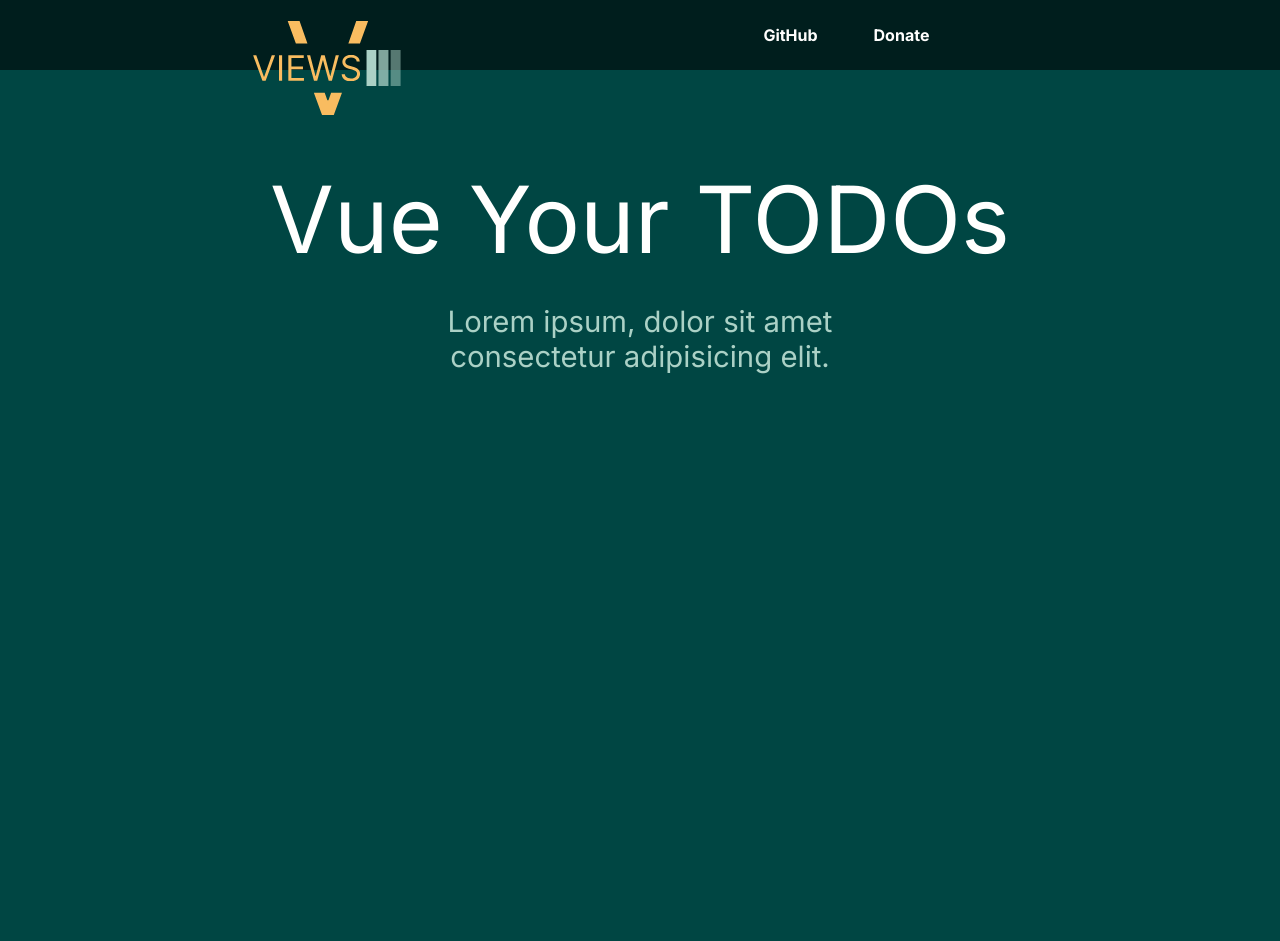
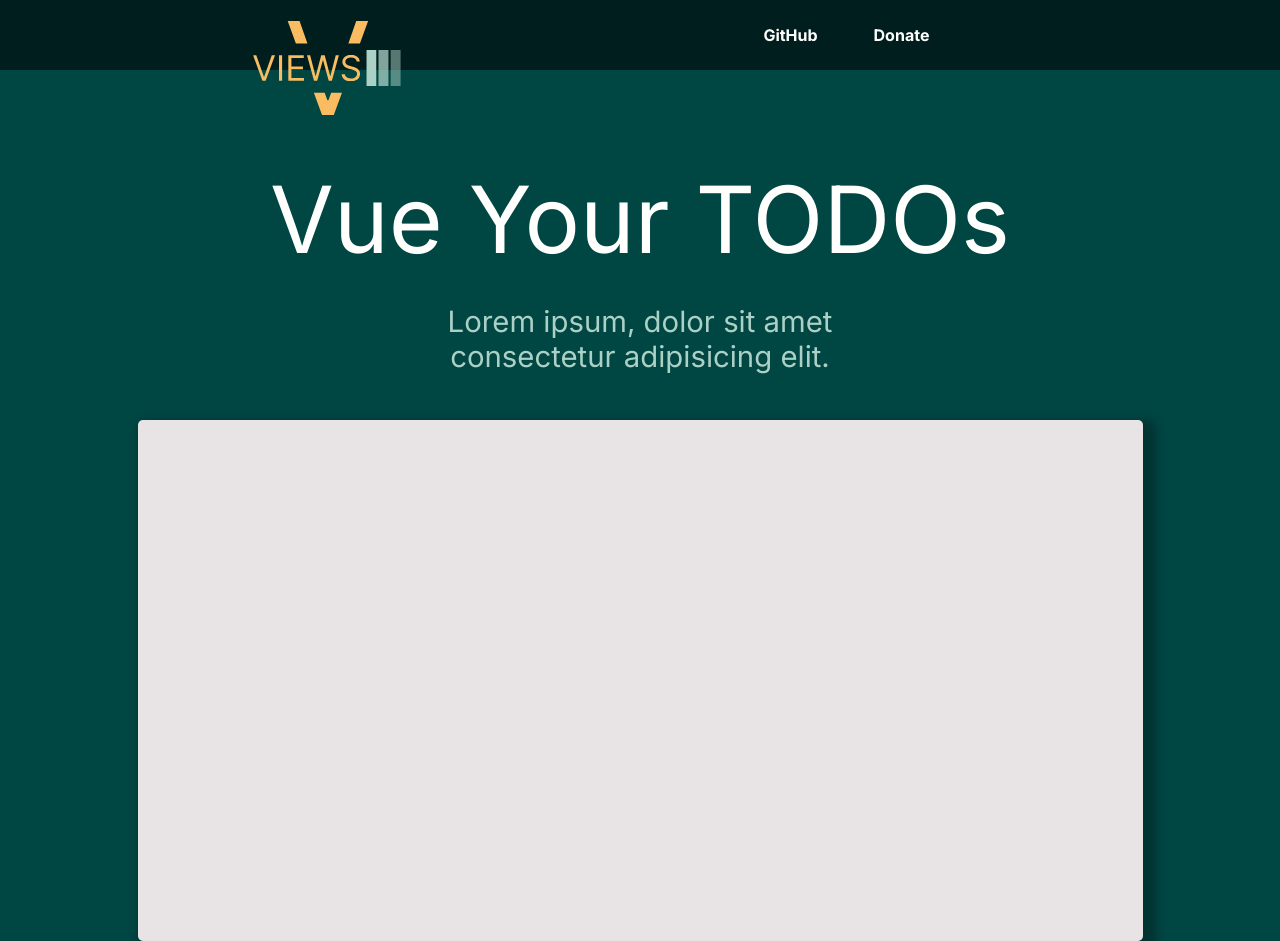
Before and after one commit to mahiv87/Views-by-Vue, a Vue app: page / in a window 1280 px wide. Before the commit the page ends 800 px from the top, so only its background shows below. Built offline with nearby package versions, Linux system fonts and the light colour scheme.

Commit message:
Todo files created

```diff
--- a/src/App.vue
+++ b/src/App.vue
@@ -3,6 +3,7 @@
 // Check out https://vuejs.org/api/sfc-script-setup.html#script-setup
 import HelloWorld from './components/HelloWorld.vue';
 import NavVue from './components/Nav.vue';
+import Todos from './components/Todos/Todos.vue';
 </script>
 
 <template>
@@ -11,6 +12,7 @@ import NavVue from './components/Nav.vue';
 		<p class="title">Vue Your TODOs</p>
 		<p class="subtitle">Lorem ipsum, dolor sit amet consectetur adipisicing elit.</p>
 	</div>
+	<Todos />
 </template>
 
 <style scoped>
--- /dev/null
+++ b/src/components/Todos/Todos.vue
@@ -0,0 +1,20 @@
+<template>
+	<div class="todo-container"></div>
+</template>
+
+<style scoped>
+.todo-container {
+	display: flex;
+	flex-direction: column;
+	align-items: center;
+	padding: 20px 14px;
+	gap: 32px;
+	width: 977px;
+	height: 481px;
+	margin-top: 150px;
+	margin-inline: auto;
+	background: #e8e4e6;
+	box-shadow: 7px 7px 10px 7px rgba(0, 0, 0, 0.25);
+	border-radius: 5px;
+}
+</style>
```
Also changed, not shown: src/components/Todos/TodoInput.vue (added), src/components/Todos/TodoList.vue (added).
